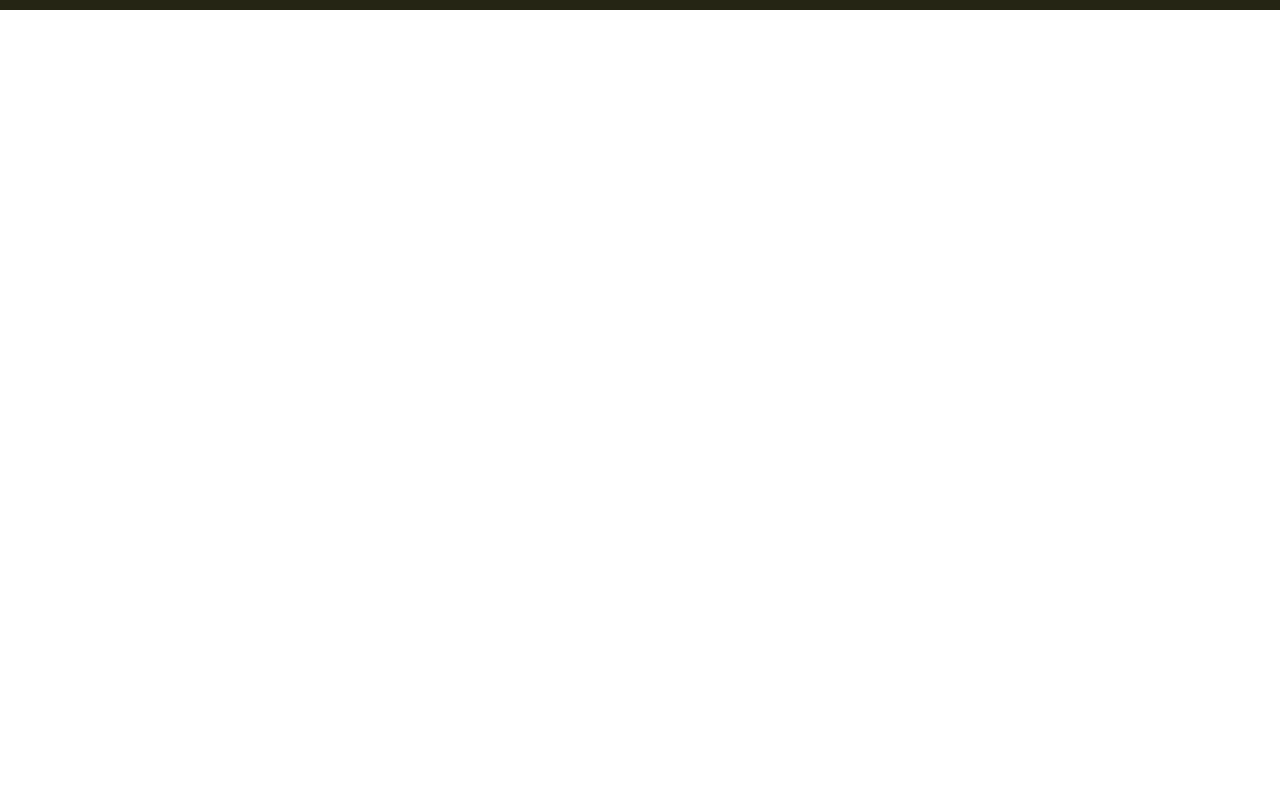
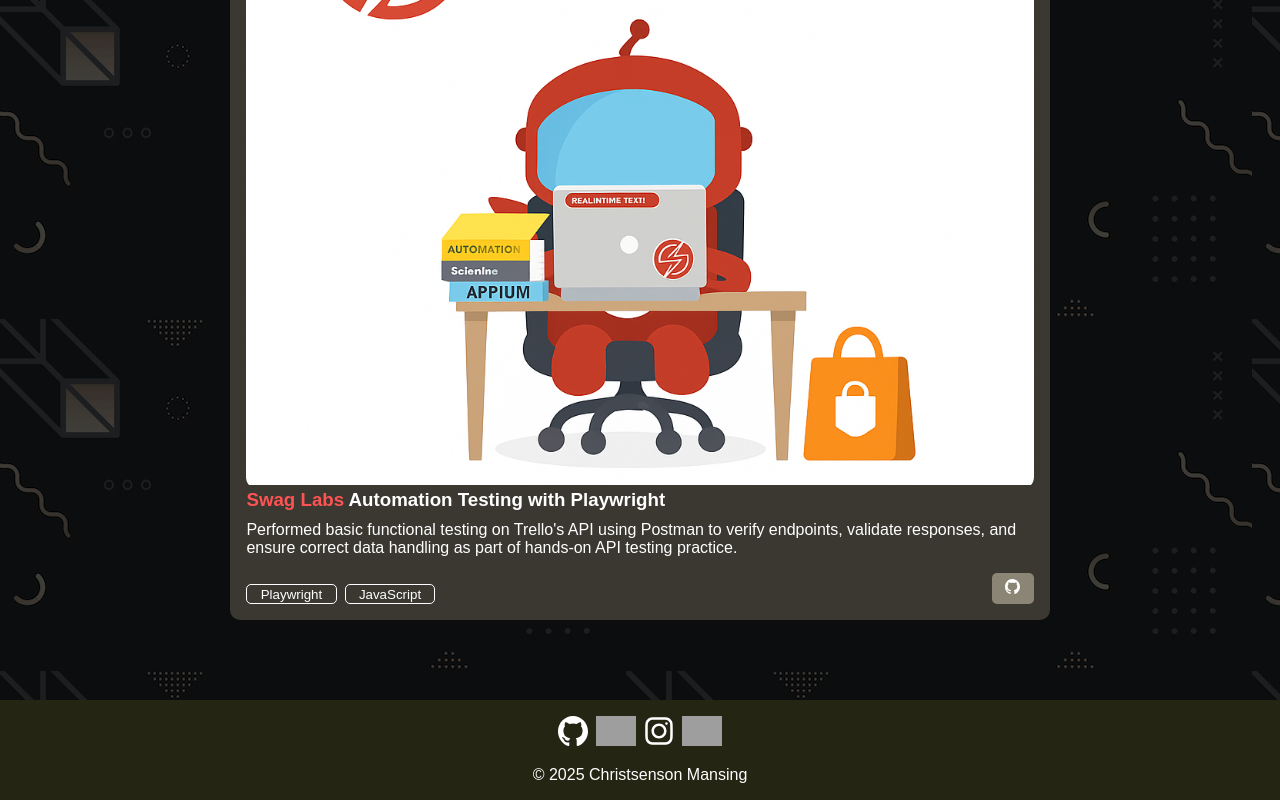
Before and after one commit to christsensonMansing/portfolio, a React (Vite) app: page /software-testing-projects in a window 1280 px wide. Shown: the part 1793-2593 px from the top of the page. Before the commit the page ends 1803 px from the top, so only its background shows below. Built offline with nearby package versions, Linux system fonts and the light colour scheme; grey boxes are pictures that could not be loaded.

Commit message:
Add Swag Labs project cart

```diff
--- a/src/pages/SoftwareTestingProjects.jsx
+++ b/src/pages/SoftwareTestingProjects.jsx
@@ -2,6 +2,8 @@
 import "../assets/styles/projects.css";
 import udemy from "../assets/project-imgs/udemy.png";
 import trello from "../assets/project-imgs/trello.webp";
+import swagLabs from "../assets/project-imgs/swag-labs.png";
+import githubIcon from "../assets/github.svg";
 import Footer from "../components/Footer.jsx";
 
 export default function Projects() {
@@ -86,6 +88,38 @@
               </div>
             </div>
           </div>
+
+          <div className="project-card">
+            <div className="img-wrapper">
+              <img src={swagLabs} alt="" />
+            </div>
+            <div className="details">
+              <h3>
+                <span>Swag Labs</span> Automation Testing with Playwright
+              </h3>
+              <p>
+                Performed basic functional testing on Trello&apos;s API using
+                Postman to verify endpoints, validate responses, and ensure
+                correct data handling as part of hands-on API testing practice.
+              </p>
+              <div className="project-footer">
+                <div className="tech-stack">
+                  <p>Playwright</p>
+                  <p>JavaScript</p>
+                </div>
+                <div className="right-footer">
+                  <a
+                    href="https://github.com/christsensonMansing/swag-labs-playwright"
+                    target="blank"
+                  >
+                    <button>
+                      <img src={githubIcon} alt="" />
+                    </button>
+                  </a>
+                </div>
+              </div>
+            </div>
+          </div>
         </div>
 
         <Footer />
--- a/src/pages/WebsiteProjects.jsx
+++ b/src/pages/WebsiteProjects.jsx
@@ -44,9 +44,14 @@
                   <p>React.js</p>
                 </div>
                 <div className="right-footer">
-                  <button>
-                    <img src={githubIcon} alt="" />
-                  </button>
+                  <a
+                    href="https://github.com/christsensonMansing/todo-app-json-server.git"
+                    target="blank"
+                  >
+                    <button>
+                      <img src={githubIcon} alt="" />
+                    </button>
+                  </a>
                   <a
                     href="https://todo-app-mansing.netlify.app"
                     target="_blank"
```
Also changed, not shown: src/assets/project-imgs/swag-labs.png (added).
